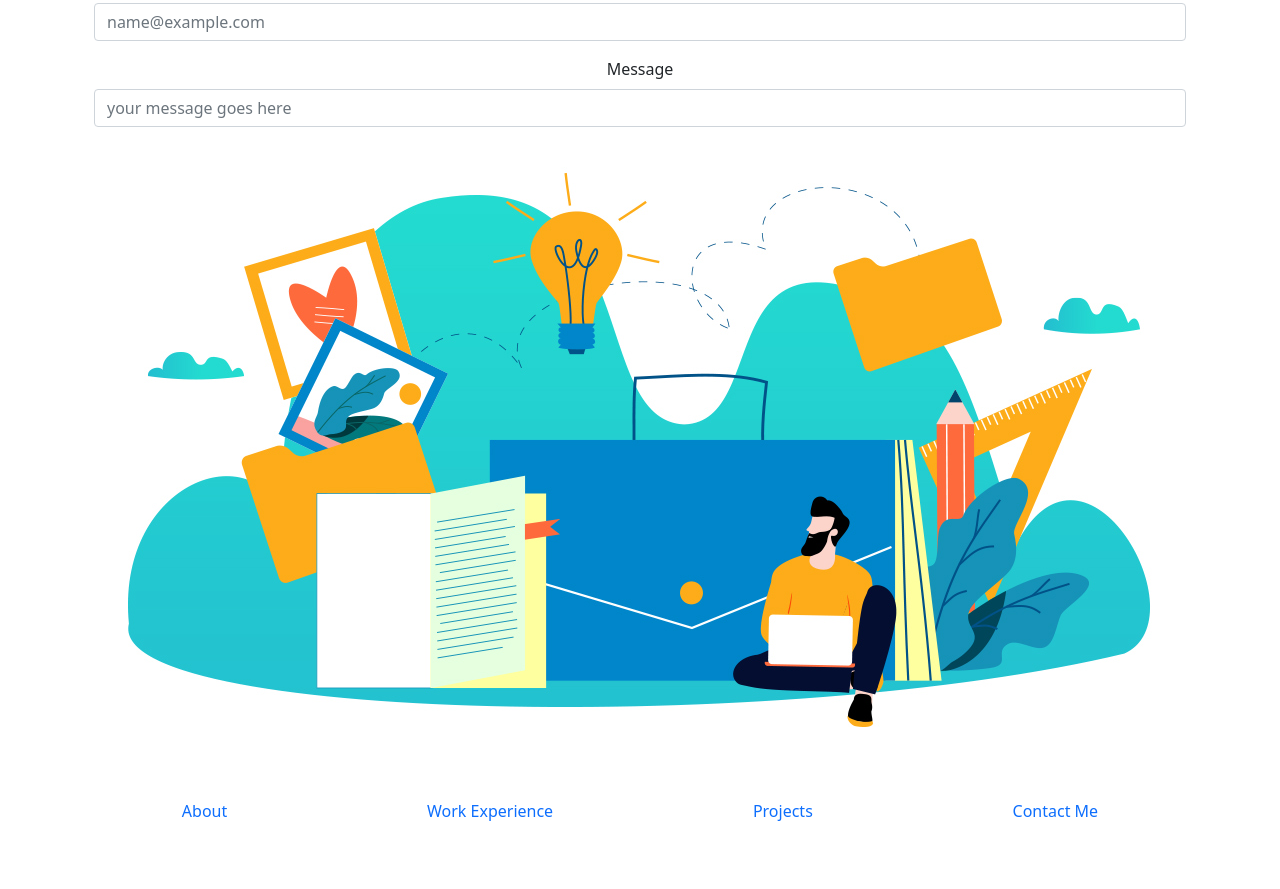
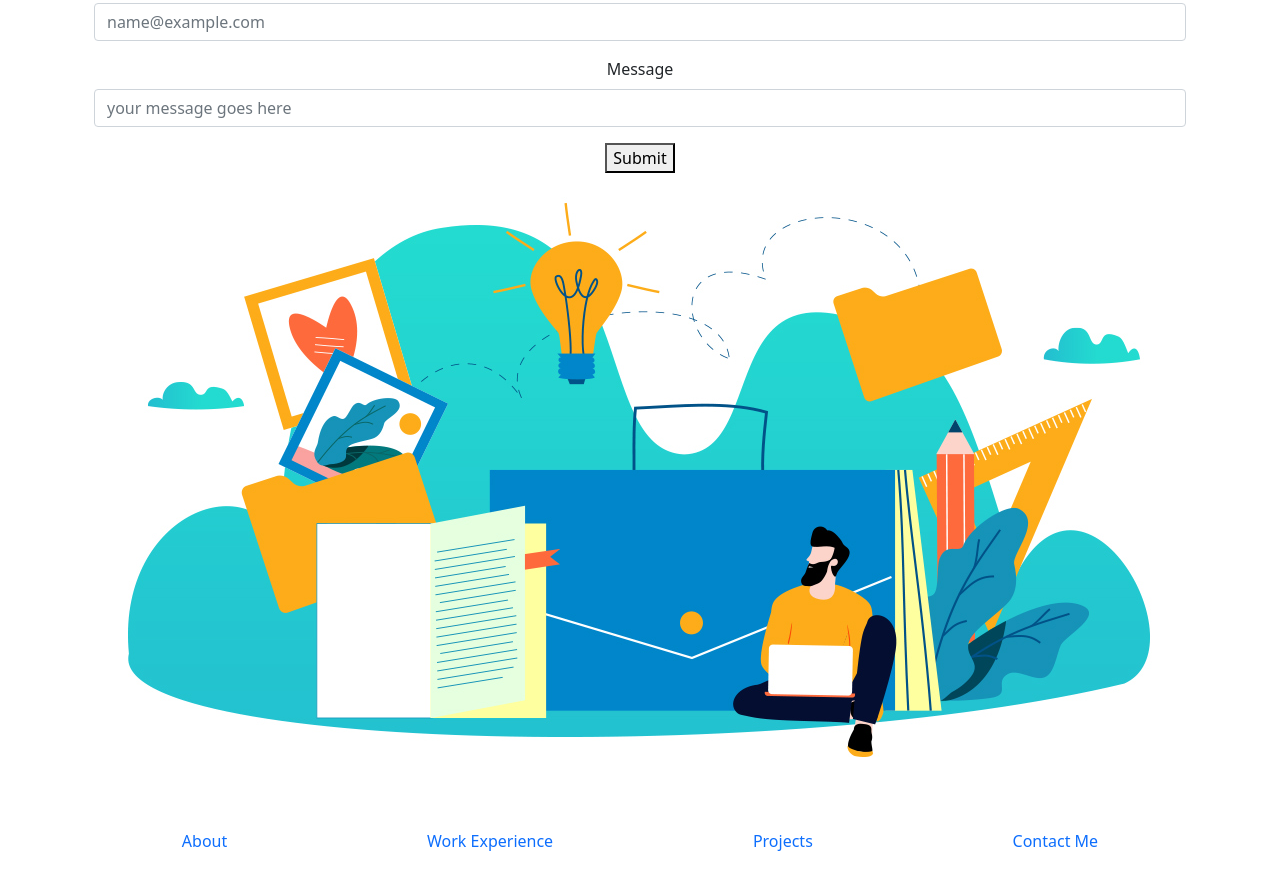
Before and after one commit to chathula777/chathula777.github.io, a plain HTML site: page index.html in a window 1280 px wide. Shown: the part 2541-3430 px from the top of the page. Drawn offline with Linux system fonts and the light colour scheme.

Commit message:
added the form submit button

```diff
--- a/index.html
+++ b/index.html
@@ -175,6 +175,9 @@
                             <label for="exampleFormControlInput1" class="form-label">Message</label>
                             <input type="name" class="form-control" id="exampleFormControlInput1" placeholder="your message goes here">
                     </div>
+                   <div class="text-center">
+                    <button type="submit">Submit</button>
+                </div>
 
 </div>
 </section>
```
